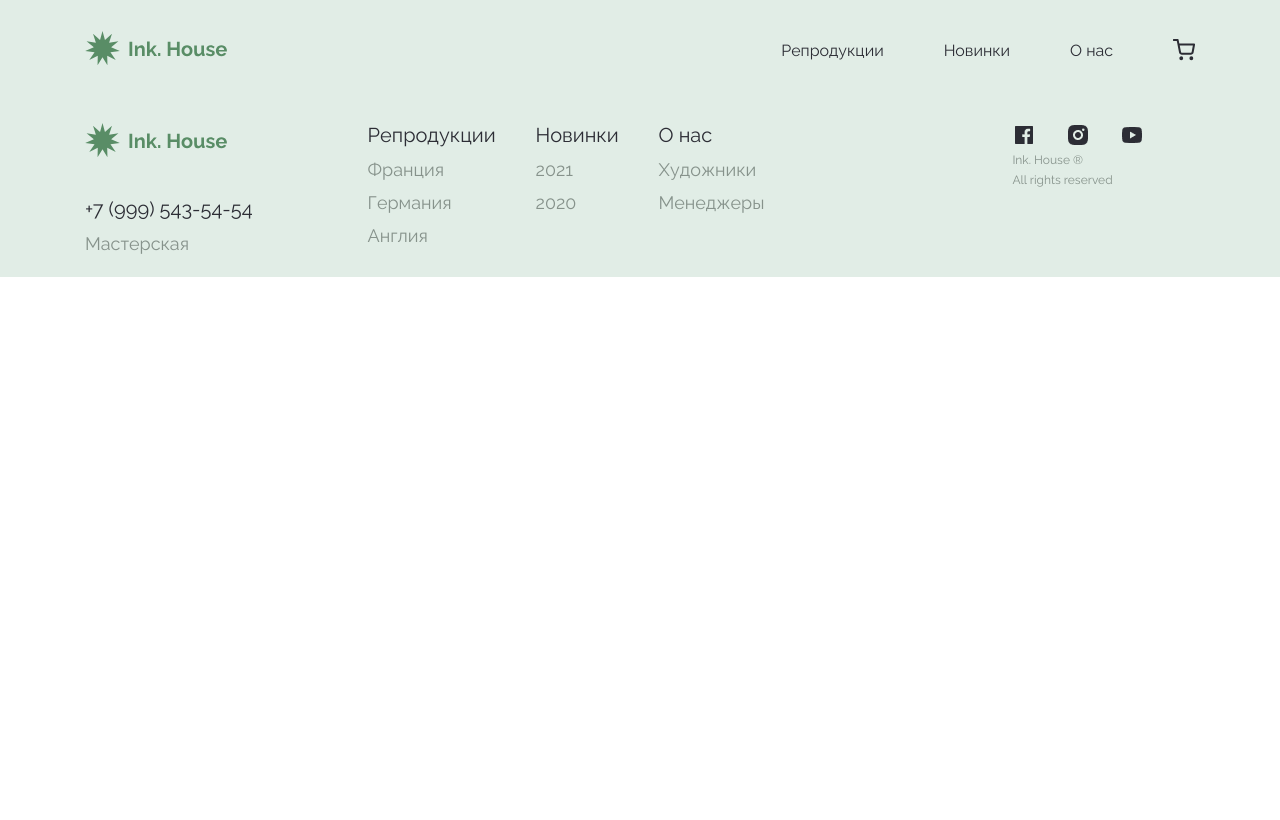
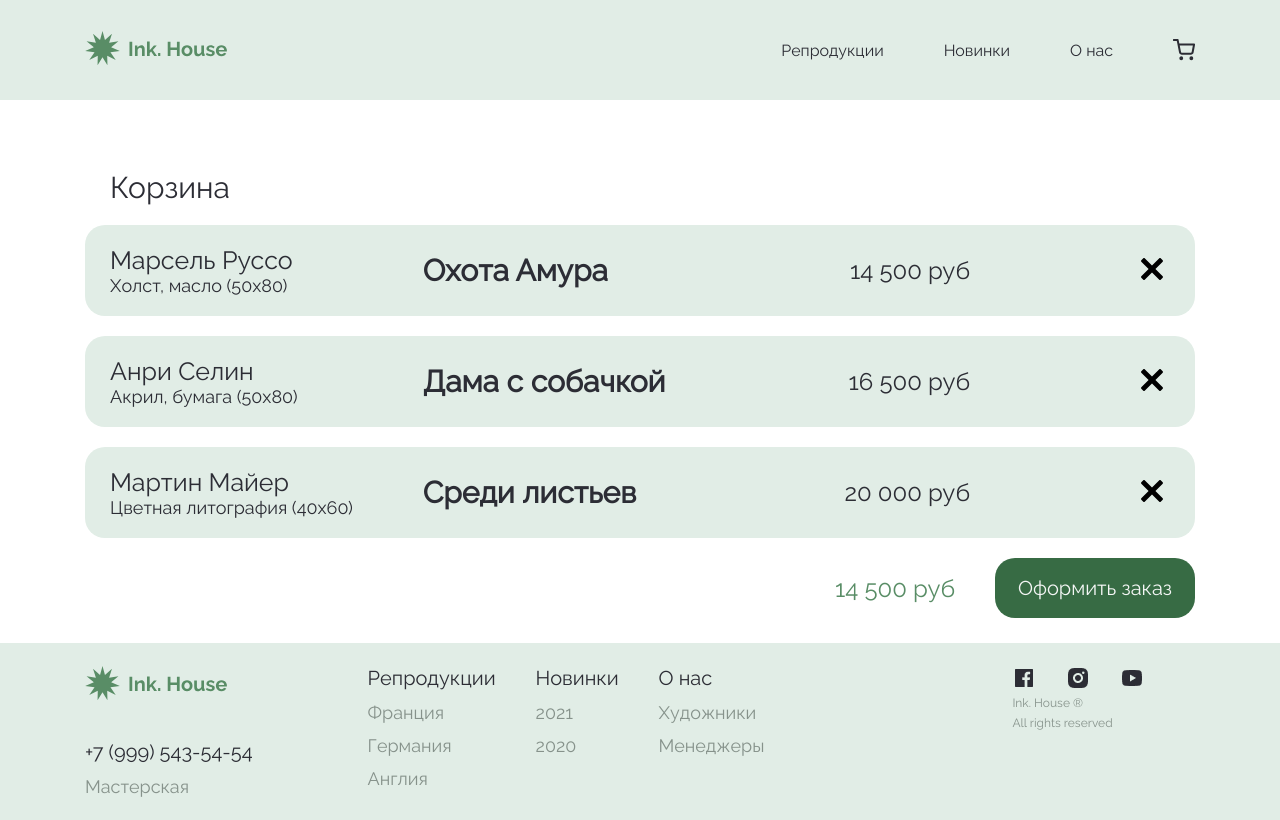
Before and after one commit to Vladimir-Murzin/replica-paintings, a React (Create React App) app: page /cart in a window 1280 px wide. Built offline with nearby package versions, Linux system fonts and the light colour scheme.

Commit message:
created CartPage and CartItem components

```diff
--- a/src/App.js
+++ b/src/App.js
@@ -3,6 +3,7 @@ import Footer from './components/Footer/Footer.tsx';
 import Header from './components/Header/Header.tsx';
 import { BrowserRouter, Routes, Route } from "react-router-dom";
 import HomePage from './pages/HomePage/HomePage.tsx';
+import CartPage from './pages/CartPage/CartPage.tsx';
 
 function App() {
   return (
@@ -10,6 +11,7 @@ function App() {
       <Header/>
       <Routes>
         <Route path="/" element={<HomePage />} />
+        <Route path="/cart" element={<CartPage />} />
       </Routes>
       <Footer />
     </BrowserRouter>
--- /dev/null
+++ b/src/components/CartItem/CartItem.scss
@@ -0,0 +1,61 @@
+@import '../../styles/styles.scss';
+
+.cart-item {
+
+    margin: 20px 0;
+
+    &__description {
+        display: grid;
+        grid-template-columns: 2fr 2fr 1.5fr 200px;
+        align-items: center;
+
+        padding: 20px 25px ;
+
+        background: $primary-green;
+        border-radius: 20px;
+
+        & > div:first-child {
+            display: flex;
+            flex-direction: column;
+        }
+
+        button {
+            margin-left: auto;
+            width: 35px;
+            padding: 0px;
+
+            background: $primary-green;
+            border: none;
+            cursor: pointer;
+        }
+    }
+
+    &__info {
+        width: 243px;
+
+        & > span:first-child {
+            font-family: 'Raleway-Regular', sans-serif;
+            color: $primary-black;
+            font-size: 25px;
+        }
+
+        & > span:last-child {
+            font-family: 'Raleway-Regular', sans-serif;
+            color: $primary-black;
+            font-size: 18px;
+        }
+    }
+
+    &__description-name {
+        font-family: 'Raleway-Regular', sans-serif;
+        color: $primary-black;
+        font-size: 30px;
+    }
+
+    &__description-price {
+        text-align: right;
+        font-family: 'Raleway-Regular', sans-serif;
+        color: $primary-black;
+        font-size: 24px;
+    }
+}
--- /dev/null
+++ b/src/components/CartItem/CartItem.tsx
@@ -0,0 +1,28 @@
+import React from 'react';
+import './CartItem.scss';
+import { ReactComponent as DeleteIcon } from '../../images/Delete.svg';
+import { IReproduction } from '../../config/config';
+
+interface ICartItemProps {
+    reproduction: IReproduction;
+}
+
+const CartItem: React.FC<ICartItemProps> = ({reproduction}) => {
+    return (
+        <div className='cart-item'>
+            <div className='cart-item__description'>
+                <div className='cart-item__info'>
+                    <span>{reproduction.author}</span>
+                    <span>{reproduction.description}</span>
+                </div>
+                <h5 className='cart-item__description-name'>{reproduction.name}</h5>
+                <span className='cart-item__description-price'>{reproduction.price}</span>
+                <button>
+                    <DeleteIcon />
+                </button>
+            </div>
+        </div>
+    )
+};
+
+export default CartItem;
--- a/src/index.css
+++ b/src/index.css
@@ -11,3 +11,7 @@ code {
   font-family: source-code-pro, Menlo, Monaco, Consolas, 'Courier New',
     monospace;
 }
+
+h5 {
+  margin: 0;
+}
--- /dev/null
+++ b/src/pages/CartPage/CartPage.scss
@@ -0,0 +1,42 @@
+@import '../../styles/styles.scss';
+
+.cart-page {
+
+    &__title {
+        margin: 70px 25px 20px 25px;
+
+        font-family: 'Raleway-Regular', sans-serif;
+        color: $primary-black;
+        font-size: 30px;
+    }
+
+    &__buy {
+        display: flex;
+        justify-content: flex-end;
+        align-items: center;
+
+        margin: 15px 0 25px 0;
+
+        span {
+            margin-right: 40px;
+            font-family: 'Raleway-Regular', sans-serif;
+            color: $alter-green;
+            font-size: 24px;
+        }
+
+        button {
+            padding: 10px 20px;
+            width: 200px;
+            height: 60px;
+
+            font-family: 'Raleway-Regular', sans-serif;
+            color: #F4F6F5;
+            font-size: 20px;
+
+            background: #376B44;
+            border: none;
+            border-radius: 20px;
+            cursor: pointer;
+        }
+    }
+}
--- /dev/null
+++ b/src/pages/CartPage/CartPage.tsx
@@ -0,0 +1,35 @@
+import React from 'react';
+import './CartPage.scss';
+import { france, germany } from '../../config/config.tsx';
+import Content from '../../components/Content/Content.tsx';
+import CartItem from '../../components/CartItem/CartItem.tsx';
+
+const paintings = [france[0], france[1], germany[2]];
+
+const CartPage: React.FC = () => {
+    return (
+        <Content>
+            <div className='cart-page'>
+                <div className='cart-page__title'>
+                     Корзина
+                </div>
+                <div>
+                    {
+                    paintings.map(el => {
+                        return (
+                            <CartItem reproduction={el}/>
+                            )
+                        })
+                    }
+                </div>
+                <div className='cart-page__buy'>
+                    <span>14 500 руб</span>
+                    <button>Оформить заказ</button>
+                </div>
+            </div>
+
+        </Content>
+    )
+};
+
+export default CartPage;
--- a/src/pages/HomePage/HomePage.tsx
+++ b/src/pages/HomePage/HomePage.tsx
@@ -13,6 +13,6 @@ const HomePage: React.FC = () => {
             <TeamDescription />
         </>
     )
-}
+};
 
 export default HomePage;
```
Also changed, not shown: src/images/Delete.svg (added).
